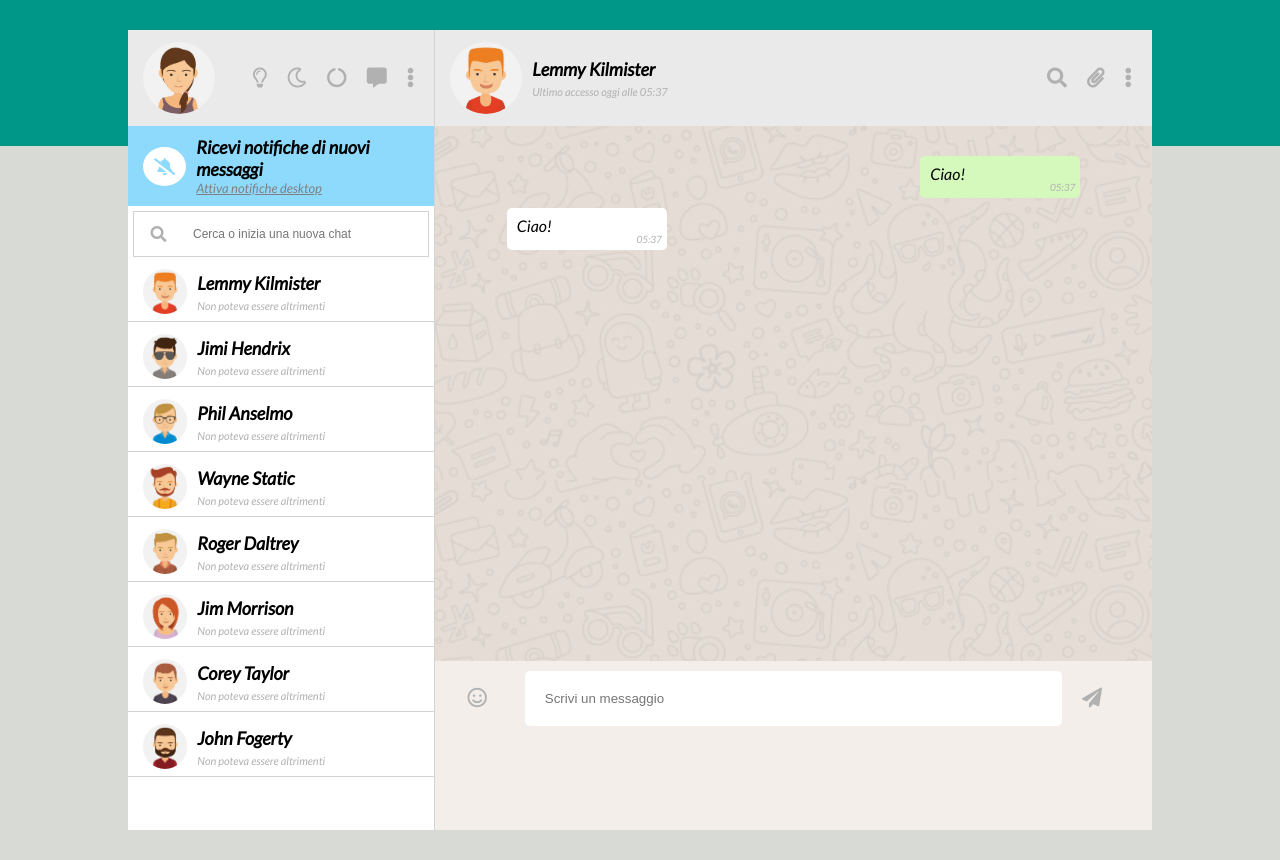
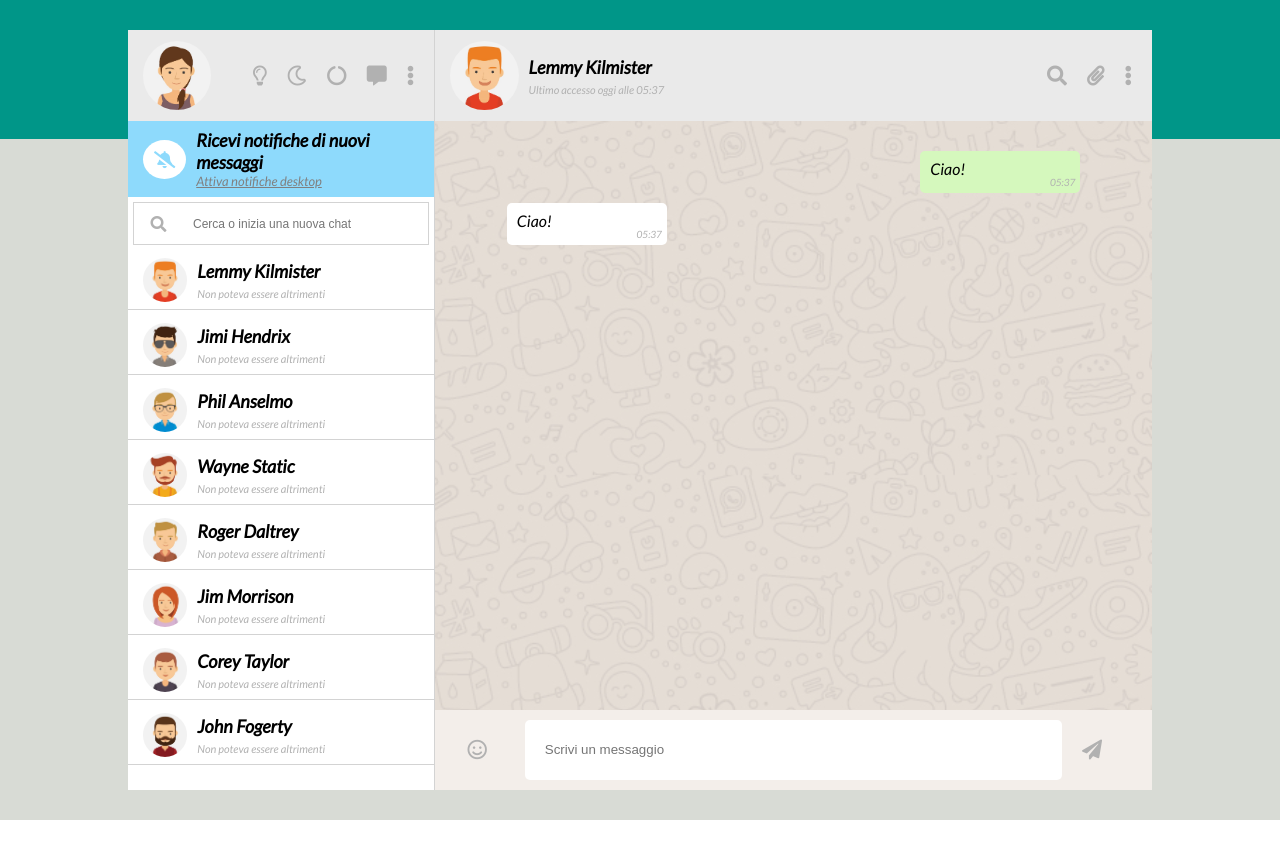
Before and after one commit to GianMX/-js-html-css-boolzap, a plain HTML site: page index.html in a window 1280 px wide. After the commit the page ends 820 px from the top, so only its background shows below. Drawn offline with nearby package versions, Linux system fonts and the light colour scheme; a web font is replaced by a local one.

Commit message:
miglioramento struttura base

```diff
--- a/css/style.css
+++ b/css/style.css
@@ -21,8 +21,9 @@ body{
   margin-bottom: 5px;
 }
 .container{
-  width: 80%;
-  height: 100vh;
+  min-width: 900px;
+  width: 80vw;
+  height: 95vh;
   margin: 30px auto;
 }
 .avatar{
@@ -196,7 +197,6 @@ body{
   position: relative;
   width: 70%;
   height: 100%;
-  background: #f3eeea;
 }
 #right .top{
   width: 100%;
@@ -207,7 +207,7 @@ body{
 #right .chat{
   position: relative;
   width: 100%;
-  height: 76%;
+  height: 88%;
   overflow-y: auto;
   background-image: url(../img/mine.jpg);
   background-size: contain;
```
